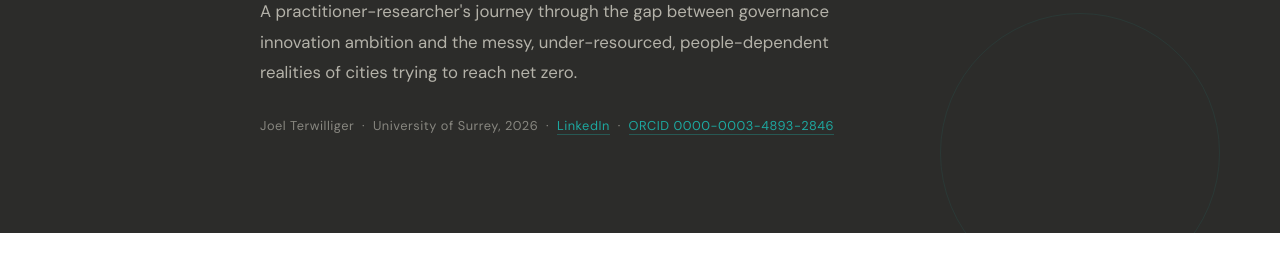
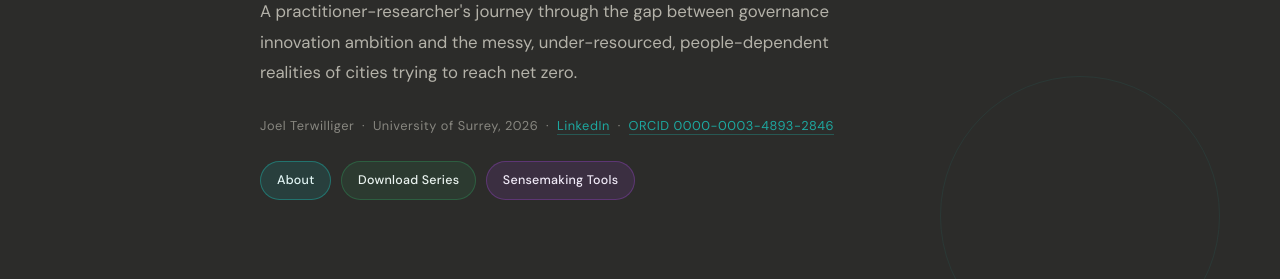
Before and after one commit to JoelTerwilliger/nzf-series, a plain HTML site: page index.html in a window 1280 px wide. Shown: the part 521-800 px from the top of the page. Drawn offline with Linux system fonts and the light colour scheme.

Commit message:
Update index.html

```diff
--- a/index.html
+++ b/index.html
@@ -1,3 +1,4 @@
+
 <!DOCTYPE html>
 <html lang="en">
 <head>
@@ -40,6 +41,9 @@ body {
   background: var(--white);
   line-height: 1.7;
 }
+section[id] {
+  scroll-margin-top: 56px;
+}
 
 /* ── HEADER ─────────────────────────────────────────────────────────────── */
 .site-header {
@@ -65,6 +69,40 @@ body {
   padding: 0.25rem 0.75rem;
   border-radius: 2rem;
 }
+
+/* ── HERO NAV (pill buttons) ───────────────────────────────────────────── */
+.hero-nav {
+  display: flex;
+  flex-wrap: wrap;
+  gap: 0.6rem;
+  margin-top: 1.5rem;
+}
+.hero-nav a {
+  font-size: 0.78rem;
+  font-weight: 500;
+  letter-spacing: 0.02em;
+  text-decoration: none;
+  padding: 0.5rem 1rem;
+  border-radius: 2rem;
+  border: 1px solid;
+  white-space: nowrap;
+  transition: opacity 0.15s, transform 0.15s;
+}
+.hero-nav a:hover { opacity: 0.8; }
+.hero-nav a.nav-teal   { color: var(--surrey-teal-pl);   background: rgba(29,168,160,0.16); border-color: rgba(29,168,160,0.5); }
+.hero-nav a.nav-green  { color: var(--surrey-green-pl);  background: rgba(46,125,79,0.18);  border-color: rgba(46,125,79,0.55); }
+.hero-nav a.nav-purple { color: var(--surrey-purple-pl); background: rgba(123,63,158,0.2);  border-color: rgba(123,63,158,0.55); }
+
+.back-to-top {
+  display: inline-block;
+  margin-top: 2rem;
+  font-size: 0.78rem;
+  font-weight: 500;
+  color: var(--surrey-teal-dk);
+  text-decoration: none;
+  border-bottom: 1px solid rgba(21,122,115,0.3);
+}
+.back-to-top:hover { border-color: var(--surrey-teal-dk); }
 
 /* ── HERO ────────────────────────────────────────────────────────────────── */
 .hero {
@@ -468,7 +506,7 @@ footer a:hover { text-decoration: underline; }
   <span class="badge">Research Series</span>
 </header>
 
-<section class="hero">
+<section class="hero" id="top">
   <div class="hero-inner">
     <p class="hero-kicker">Towards More Participatory Net Zero Futures (NZF) &nbsp;·&nbsp; Centre for Environment and Sustainability</p>
     <h1>Net Zero Futures<br>Research Series<br><em>does innovating net zero<br>mission governance actually work?</em></h1>
@@ -478,6 +516,11 @@ footer a:hover { text-decoration: underline; }
       <a href="https://www.linkedin.com/in/joel-terwilliger-8aab2a19/" target="_blank">LinkedIn</a> &nbsp;·&nbsp;
       <a href="https://orcid.org/0000-0003-4893-2846" target="_blank">ORCID 0000-0003-4893-2846</a>
     </p>
+    <div class="hero-nav">
+      <a class="nav-teal" href="#about">About</a>
+      <a class="nav-green" href="#series">Download Series</a>
+      <a class="nav-purple" href="#sensemaking">Sensemaking Tools</a>
+    </div>
   </div>
 </section>
 
@@ -523,7 +566,7 @@ footer a:hover { text-decoration: underline; }
   </section>
 
   <!-- BRIEF CARDS -->
-  <section class="series-section">
+  <section class="series-section" id="series">
     <p class="section-label">The series</p>
     <h2>Five briefs, five angles on the same challenge</h2>
     <p>Each brief stands on its own but builds on the one before. Together they move from conceptual tools, to data analysis, to Bristol's toolkit, to lived practitioner experience, to a final critical reckoning with the mission approach itself.</p>
@@ -550,7 +593,7 @@ footer a:hover { text-decoration: underline; }
           <p class="brief-tag">Brief 2 · 26 May 2026</p>
           <p class="brief-title">Valuing What Matters in Urban Climate Governance: Co-Benefits Gaps and Functions in Making the Case for Action</p>
           <p class="brief-desc">Traces a four-stage 'co-benefits cascade' — from what frameworks propose to what is actually measured — across Mission Label cities, from a close examination of the 10 in Cohort 1, to wider patterns mirrored in the 92 in Cohorts 1–4, to the overarching urban climate governance data system. Introduces the Four Functions Model for how cities use co-benefits in practice.</p>
-          <p class="brief-supplement">Supplements the forthcoming article <em>Making the Case for Climate Action in Cities</em> in <em>Urban Governance</em> (2026, accepted)</p>
+          <p class="brief-supplement">Supplements the article <em>Making the Case for Climate Action in Cities</em> in <em>Urban Governance</em> (2026) — <a href="https://doi.org/10.1016/j.ugj.2026.05.002" target="_blank" onclick="event.stopPropagation()">doi.org/10.1016/j.ugj.2026.05.002</a></p>
         </div>
         <a class="brief-dl" href="https://zenodo.org/records/20595362/files/NZF_PolicyBrief2_Co-Benefits%20in%20Urban%20Gov.pdf?download=1" target="_blank" onclick="event.stopPropagation()">
           <svg viewBox="0 0 24 24" fill="none" stroke="currentColor" stroke-width="2"><path d="M21 15v4a2 2 0 01-2 2H5a2 2 0 01-2-2v-4M7 10l5 5 5-5M12 15V3"/></svg>
@@ -598,6 +641,7 @@ footer a:hover { text-decoration: underline; }
       </div>
 
     </div>
+    <a class="back-to-top" href="#top">↑ Back to top</a>
   </section>
 
   <!-- WHAT I FOUND -->
@@ -619,7 +663,7 @@ footer a:hover { text-decoration: underline; }
   </section>
 
   <!-- CONCEPTUAL CONTRIBUTION -->
-  <section class="narrative-section">
+  <section class="narrative-section" id="sensemaking">
     <p class="section-label">The conceptual contribution</p>
     <h2>Tools for thinking, not just tools for doing</h2>
 
@@ -645,6 +689,7 @@ footer a:hover { text-decoration: underline; }
     </div>
 
     <p>These frameworks don't resolve the tensions at the heart of net zero governance. But they make them more legible — and more addressable. The three competing institutional logics that mission governance must reconcile (governance/compliance, financial/technical, and community/legitimacy) aren't going away. What changes is whether they are acknowledged and actively managed, or papered over with 'win-win' narratives that eventually expose cities to the legitimacy risks they were designed to prevent.</p>
+    <a class="back-to-top" href="#top">↑ Back to top</a>
   </section>
 
   <!-- WHO IT'S FOR -->
@@ -669,7 +714,7 @@ footer a:hover { text-decoration: underline; }
 
 <!-- ABOUT -->
 <div class="content-wrap">
-  <section class="about-section">
+  <section class="about-section" id="about">
     <div class="about-inner">
       <div>
         <h3>About the research</h3>
@@ -681,11 +726,12 @@ footer a:hover { text-decoration: underline; }
         <p>Joel Terwilliger is an impact and engagement professional and action-practitioner researcher working at the intersection of urban climate governance, just transition, and participatory innovation. He brings over a decade of experience leading stakeholder engagement, communications, and partnership development across higher education and the non-profit sector internationally — alongside nearly four years of doctoral research in UK and EU climate policy contexts.</p>
         <p>His doctoral research, <em>Towards More Participatory Net Zero Futures</em> (University of Surrey, supervised by Assoc. Prof. Ian Christie, Prof. Subhes Bhattacharyya, and Prof. Stelvia Matos), was developed through direct engagement with the NetZeroCities EU Cities Mission consortium, Bristol City Council's Net Zero Investment Co-Innovation Lab, and Innovate UK's Net Zero Living programme. As a Visiting Researcher at ICLEI Europe (Freiburg, 2024), he contributed to the Climate City Contracts and Monitoring, Evaluation and Learning work packages — including a co-benefits gap analysis that informed the first CCC annual trends report, and the 'CCC Highlights' series, which was adopted and scaled as a core consortium output.</p>
         <p>Before his doctoral research, Joel led alumni relations and engagement strategy at the University of Auckland (200,000+ alumni across Asia Pacific, Europe, and the US), Newcastle University Business School, and the University of Technology Sydney. He has built international networks, designed large-scale engagement programmes aligned to the UN SDGs, and translated complex research and policy for non-specialist audiences. He is also a Visiting Scholar at the Institute for Sustainable Futures, De Montfort University.</p>
-        <p>His peer-reviewed article on governance innovation design is published in <em>Sustainability</em> (2025, 17(6), p. 2698): <a href="https://doi.org/10.3390/su17062698" target="_blank">doi.org/10.3390/su17062698</a>. His second article, on co-benefits and monitoring systems in urban governance, is forthcoming in <em>Urban Governance</em> (2026, accepted).</p>
+        <p>His peer-reviewed article on governance innovation design is published in <em>Sustainability</em> (2025, 17(6), p. 2698): <a href="https://doi.org/10.3390/su17062698" target="_blank">doi.org/10.3390/su17062698</a>. His second article, on co-benefits and monitoring systems in urban governance, is published in <em>Urban Governance</em> (2026): <a href="https://doi.org/10.1016/j.ugj.2026.05.002" target="_blank">doi.org/10.1016/j.ugj.2026.05.002</a>.</p>
         <div class="about-links">
           <a href="https://www.linkedin.com/in/joel-terwilliger-8aab2a19/" target="_blank">LinkedIn</a>
           <a href="https://orcid.org/0000-0003-4893-2846" target="_blank">ORCID 0000-0003-4893-2846</a>
         </div>
+        <a class="back-to-top" href="#top">↑ Back to top</a>
       </div>
     </div>
   </section>
```
